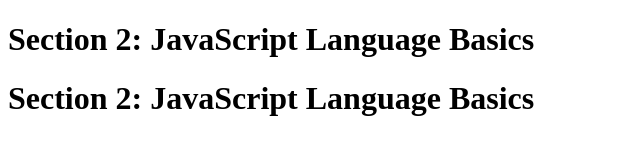
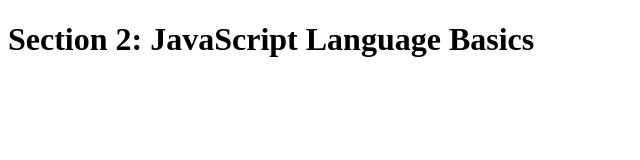
Before and after one commit to CPUsyntax/training, a plain HTML site: page CompleteJavaScript/lecture11/index.html in a window 1280 px wide. Shown: the whole page, without its empty margins (0-640 px from the left). Drawn offline with Linux system fonts and the light colour scheme.

Commit message:
remove double section 2

```diff
--- a/CompleteJavaScript/lecture11/index.html
+++ b/CompleteJavaScript/lecture11/index.html
@@ -6,7 +6,6 @@
   </head>
   <body>
     <h1>Section 2: JavaScript Language Basics</h1>
-    <h1>Section 2: JavaScript Language Basics</h1>
 
   </body>
   <script src="script.js"></script>
```
